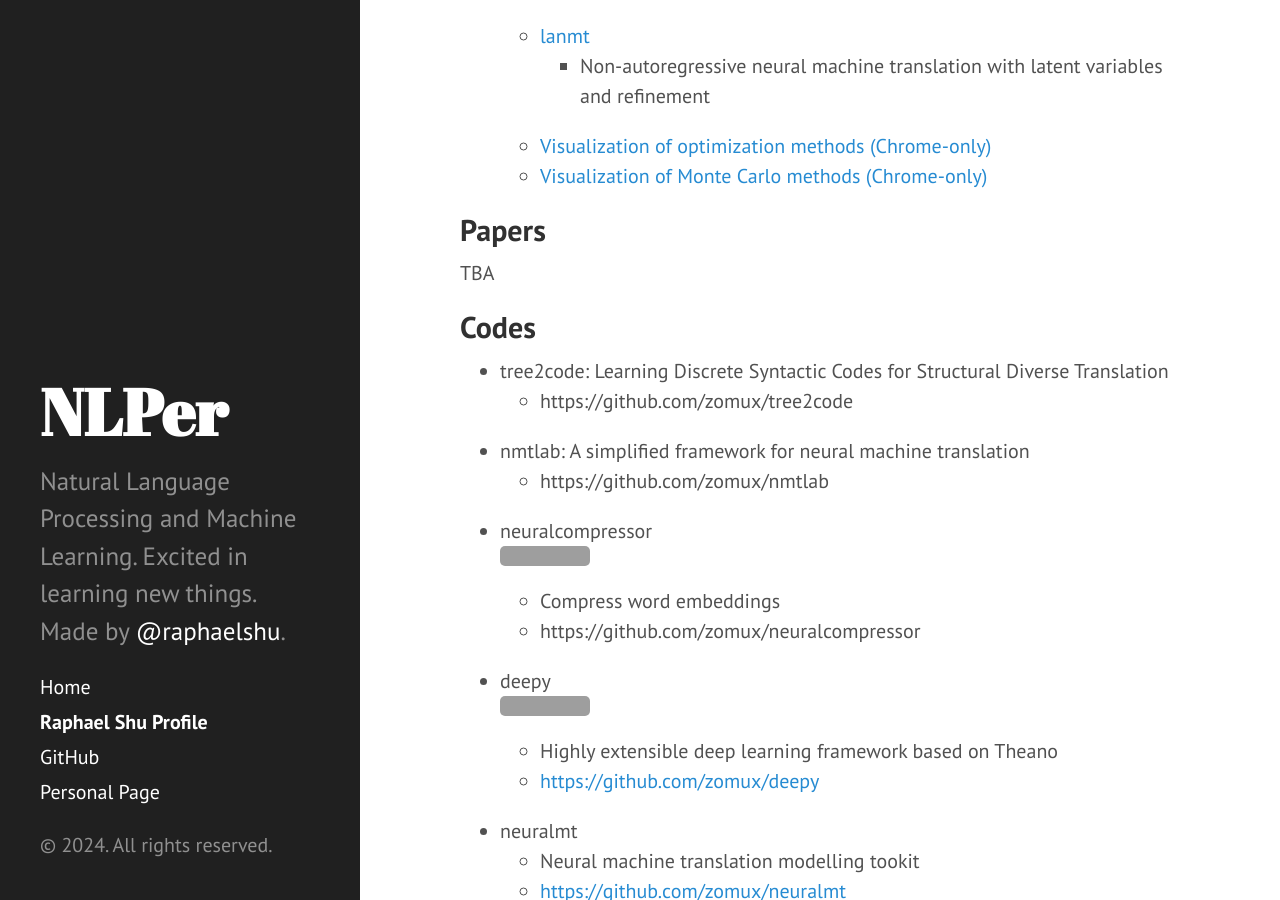
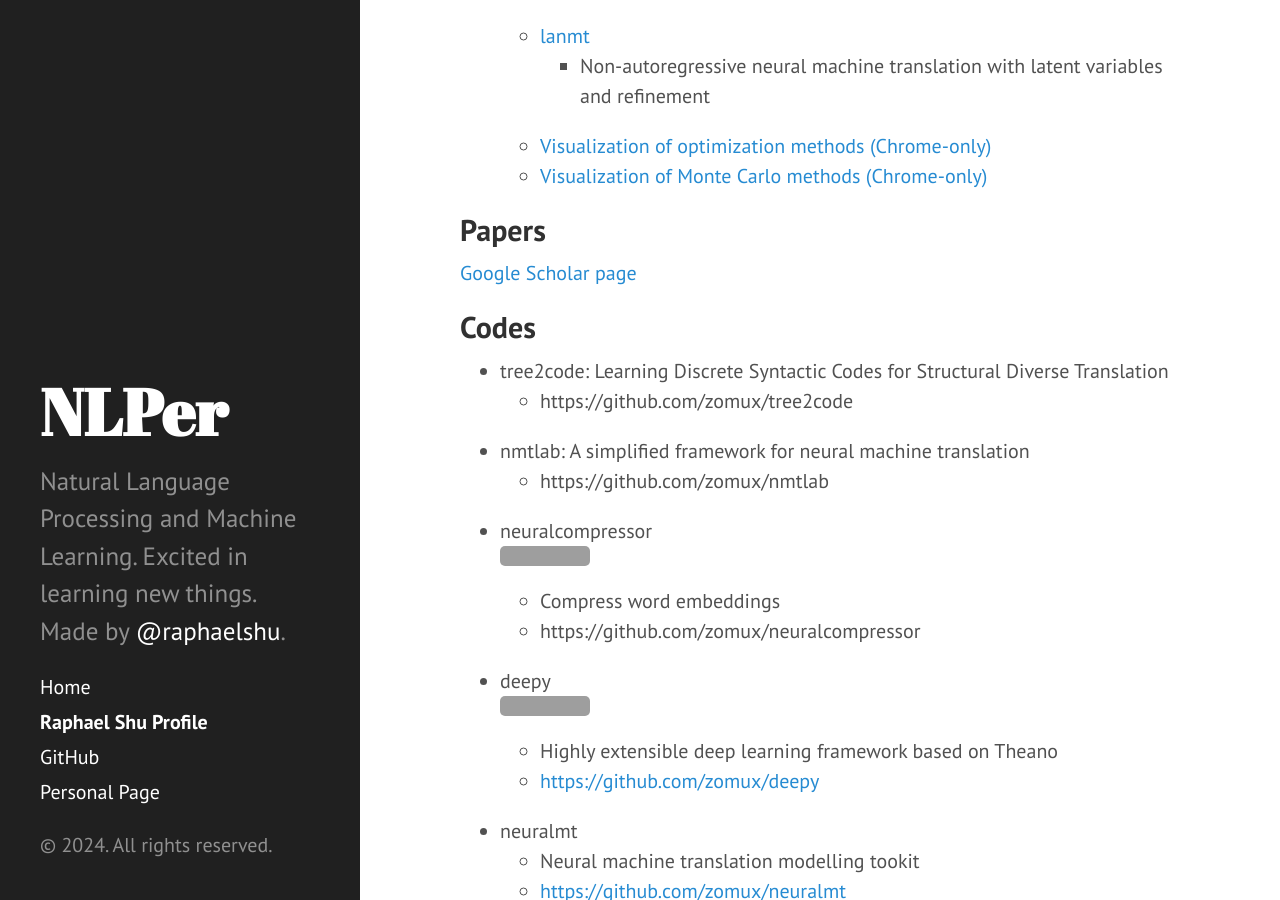
Before and after one commit to zomux/nlper, a Jekyll site: the page built from raphael.shu.md, in a window 1280 px wide and 900 px high, scrolled down 982 px. Built offline with Jekyll 4.4.1, drawn with Linux system fonts in a browser that asks for light colours; grey boxes are pictures that could not be loaded.

Commit message:
update code

```diff
--- a/raphael.shu.md
+++ b/raphael.shu.md
@@ -28,7 +28,7 @@ Raphael Shu is a Senior Applied Scientist at Amazon AWS GenAI. He received his P
 
 ## Papers
 
-TBA
+[Google Scholar page](https://scholar.google.co.jp/citations?user=qT2aZtsAAAAJ&hl=en)
 
 ## Codes
 
```
